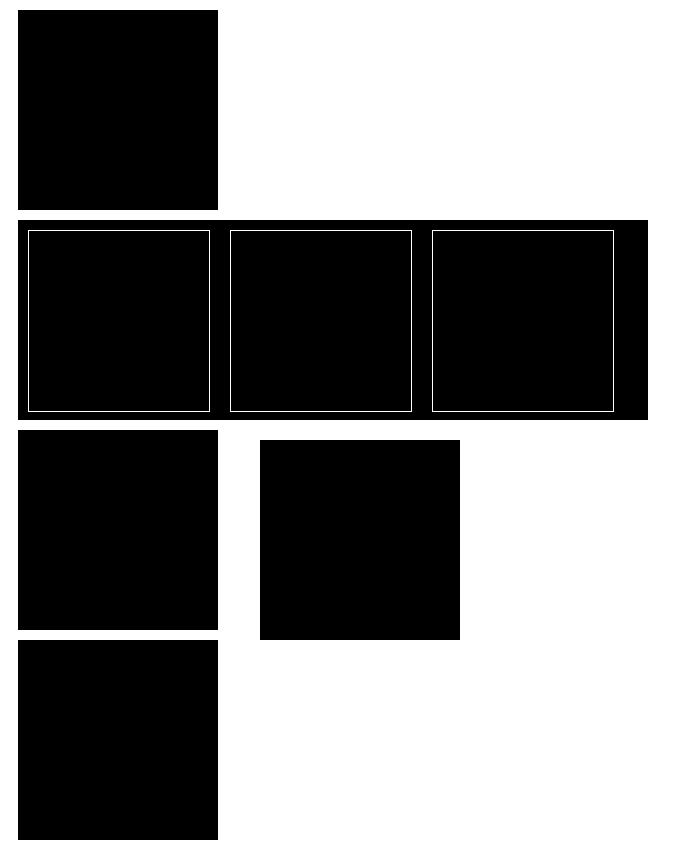
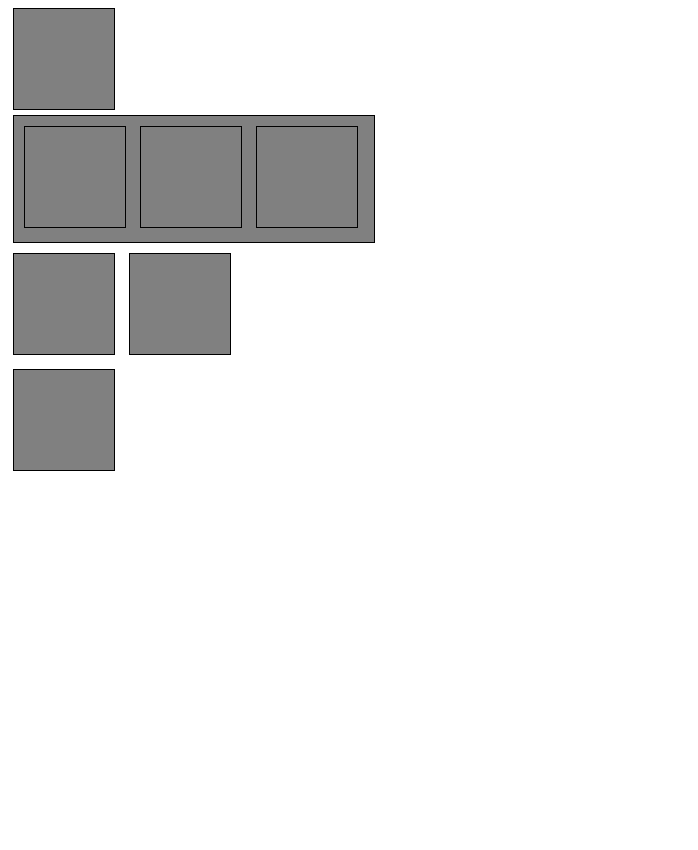
Before and after one commit to helendqg/8cajas, a plain HTML site: page Problema/index.html in a window 1280 px wide. Shown: the whole page, without its empty margins (0-698 px from the left). After the commit the page ends 800 px from the top, so only its background shows below. Drawn offline with Linux system fonts and the light colour scheme.

Commit message:
solucion

```diff
--- a/Problema/css/main.css
+++ b/Problema/css/main.css
@@ -1,24 +1,19 @@
-/* Inserta tu CSS aqui */
-div{
-	width:200px;
-	height:200px;
-	background-color:black;
-	margin:10px;
+.caja{
+	background-color: gray;
+	width: 100px;
+	height: 100px;
+	border: 1px solid black;
+	margin: 5px;
 }
-.cajapadre{
-	width:630px;
-	height:200px;
+
+.inline-block{
+	display: inline-block;
 }
-.hijo{
-	width:180px;
-	height:180px;
-	border:white 1px solid;
-	float:left;
+
+.caja-grande{
+	background-color: gray;
+	border: 1px solid black;
+	padding: 5px;
+	width: 350px;
+	margin: 5px;
 }
-.rebelde{
-	position:absolute;
-	top:;
-	bottom:;
-	right:;
-	left:250px;
-}
--- a/Problema/index.html
+++ b/Problema/index.html
@@ -1,27 +1,22 @@
 <!DOCTYPE html>
 <html>
 	<head>
-		<!-- Inserta tu código aqui -->
-		<link rel="stylesheet" href="css/main.css"/>
+		<meta charset="UTF-8">
 		<title>8 cajas</title>
+		<link rel="stylesheet" type="text/css" href="css/main.css">
 	</head>
 	<body>
-		<!-- Inserta tu código aqui -->
-		<div>
-		</div>
-		<div class="cajapadre">
-			<div class="hijo">
+		<div class="caja"></div>
+		<div class="caja-grande">
+			<div class="caja inline-block">
 			</div>
-			<div class="hijo">
+			<div class="caja inline-block">
 			</div>
-			<div class="hijo">
+			<div class="caja inline-block">
 			</div>
 		</div>
-		<div class="rebelde">
-		</div>
-		<div>
-		</div>
-		<div>
-		</div>
+		<div class="caja inline-block"></div>
+		<div class="caja inline-block"></div>
+		<div class="caja"></div>
 	</body>
 </html>
```
